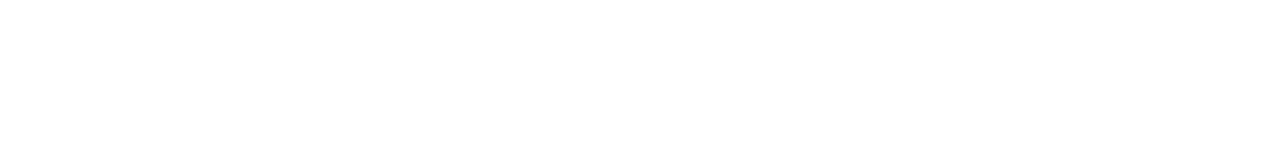
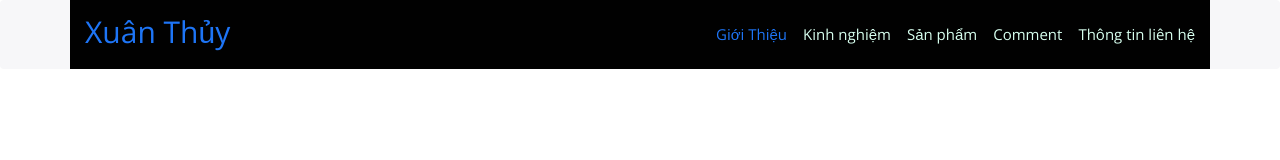
Before and after one commit to thuytx90th/thuytx90th.github.io, a plain HTML site: page index.html in a window 1280 px wide. Drawn offline with nearby package versions, Linux system fonts and the light colour scheme.

Commit message:
modified 1.css and index.html

```diff
--- a/1.css
+++ b/1.css
@@ -1 +1,26 @@
 *{margin: 0; padding: 0;}
+body{
+	font-family: 'Open Sans', sans-serif;
+}
+
+.menutop{
+	padding: 0;
+}
+.menutop div.container{
+	background: #010101;
+}
+.menuphai, .logo{
+	line-height: 55px;
+}
+.menutop a.logo, .menutop a.logo:hover,
+.menutop .menuphai ul.nav.navbar-nav li.nav-item.active a,
+.menutop .menuphai ul.nav.navbar-nav li.nav-item a:hover{
+	color: #1E75F6;
+}
+.menutop a.logo{
+	font-size: 30px;
+}
+.menutop .menuphai ul.nav.navbar-nav li.nav-item a{
+	color: #D7FFEF;
+	font-size:15px;
+}
--- a/index.html
+++ b/index.html
@@ -1,15 +1,42 @@
 <!DOCTYPE html>
 <html lang="en"><head>
-	<title> Example </title>
+	<title> Trịnh Xuân Thủy (front end) </title>
 	<meta charset="utf-8">
 	<meta name="viewport" content="width=device-width, initial-scale=1">
 	<script type="text/javascript" src="vendor/bootstrap.js"></script>
- 	<script type="text/javascript" src="1.js"></script>
+	<script type="text/javascript" src="1.js"></script>
 	<link rel="stylesheet" href="vendor/bootstrap.css">
 	<link rel="stylesheet" href="vendor/font-awesome.css">
- 	<link rel="stylesheet" href="1.css">
+	<link href="https://fonts.googleapis.com/css?family=Open+Sans:300,300i,400,400i,600,600i,700,700i" rel="stylesheet">
+	<link rel="stylesheet" href="1.css">
 </head>
 <body >
+	<nav class="navbar navbar-light bg-faded menutop">
+		<button class="navbar-toggler hidden-sm-up" type="button" data-toggle="collapse" data-target="#exCollapsingNavbar2">
 
+		</button>
+		<div class="container">
+			<a class="navbar-brand logo" href="#">Xuân Thủy</a>
+			<div class="collapse navbar-toggleable-xs menuphai" id="exCollapsingNavbar2">
+				<ul class="nav navbar-nav float-sm-right">
+					<li class="nav-item active">
+						<a class="nav-link" href="#">Giới Thiệu</a>
+					</li>
+					<li class="nav-item">
+						<a class="nav-link" href="#">Kinh nghiệm</a>
+					</li>
+					<li class="nav-item">
+						<a class="nav-link" href="#">Sản phẩm</a>
+					</li>
+					<li class="nav-item">
+						<a class="nav-link" href="#">Comment</a>
+					</li>
+					<li class="nav-item">
+						<a class="nav-link" href="#">Thông tin liên hệ</a>
+					</li>
+				</ul>
+			</div>
+		</div>
+	</nav>
 </body>
 </html>
```
